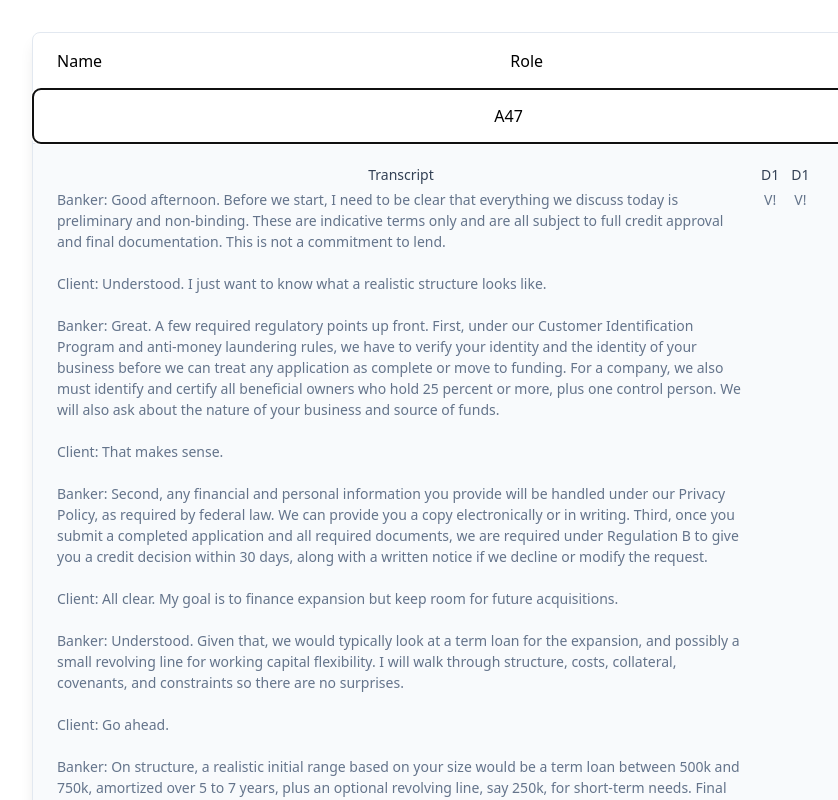
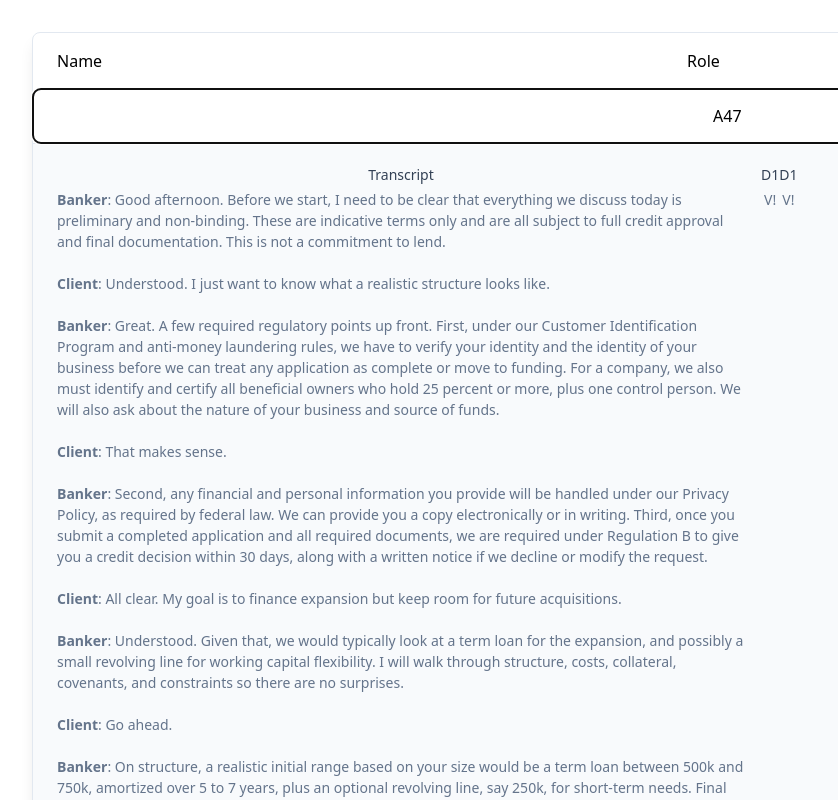
Before and after one commit to DexterLuth/Miscommunication, a React (Vite) app in the folder miscommunication/: page / in a window 1280 px wide. Both pictures are taken after a click on the button "A47". Shown: the top 800 px of the page, without its empty margins (0-838 px from the left). Built offline with nearby package versions, Linux system fonts and the light colour scheme.

Commit message:
Added bolding to speaker of each line in transcript

```diff
--- a/miscommunication/src/assets/TranscriptTable.css
+++ b/miscommunication/src/assets/TranscriptTable.css
@@ -12,7 +12,7 @@
 .header{
     width: 100%;
     display: grid;
-    grid-template-columns: 1fr 1fr 1fr 80px;
+    grid-template-columns: 1fr 1fr 180px;
     text-align: left;
     border: none;
     padding: 16px 24px;
@@ -24,13 +24,7 @@
 }
 .container {
     /* min-height: 100vh; */
-    height: 50rem;
-    width: 90rem;
-    align-self: center;
-    margin-left: auto;
-    margin-right: auto;
-    background: linear-gradient(to bottom right, #f8fafc, #e2e8f0);
-    padding: 32px;
+    width: 100%;
 }
 .wrapper {
     width: 100%;
@@ -40,7 +34,7 @@
 .rowButton{
     width: 100%;
     display: grid;
-    grid-template-columns: 1fr 1fr 1fr 80px;
+    grid-template-columns: 1fr 1fr 80px;
     padding: 16px 24px;
     text-align: left;
     border: none;
@@ -99,3 +93,8 @@
     white-space: pre-line;
     text-align: left;
 }
+.transcriptInfo{
+    width: 100%;
+    display: flex;
+    flex: row;
+}
--- a/miscommunication/src/assets/TranscriptTable.jsx
+++ b/miscommunication/src/assets/TranscriptTable.jsx
@@ -40,7 +40,7 @@ function Entry(props){
                       </div>
                     </div>
 
-                    <div class="detailItem">
+                    <div class="transcriptInfo">
                       <div>
                         <p class="detailLabel">D1</p>
                         <p class="detailValue">V!</p>
@@ -49,7 +49,6 @@ function Entry(props){
                       <div>
                         <p class="detailLabel">D1</p>
                         <p class="detailValue">V!</p>
-
                       </div>
                     </div>
 
@@ -62,6 +61,15 @@ function Entry(props){
 
 
 export default function TranscriptTable(){
+
+  function boldWords(text) {
+    const words = ['Client', 'Banker']
+  const regex = new RegExp(`\\b(${words.join("|")})\\b`, "gi");
+
+  return text.split(regex).map((part, i) =>
+    words.includes(part) ? <strong key={i}>{part}</strong> : part
+  );
+  }
   const transcripts = [
     {
       calledir : "C182",
@@ -118,7 +126,8 @@ Banker: Once we receive the full package, we will treat the file as an applicati
 
 Client: That gives me a realistic view of what to expect. Let’s move ahead with the information request.
 
-Banker: Great. I will send you the checklist today so we can begin the process in a fully compliant and transparent way.`
+Banker: Great. I will send you the checklist today so we can begin the process in a fully compliant and transparent way.`,
+      risk : 0.76
     }
 
   ]
@@ -131,15 +140,14 @@ Banker: Great. I will send you the checklist today so we can begin the process i
             <div class="headerCell">Role</div>
             <div class="headerCell"></div>
         </div>
-        <div class="zr">
           {transcripts.map((item)=>(
             <Entry
               callerid={item.callerid}
               agentid={item.agentid}
-              transcript={item.transcript}
+              transcript={boldWords(item.transcript)}
+              risk={item.risk}
             />
           ))}
-        </div>
       </div>
     </>
   )
```
